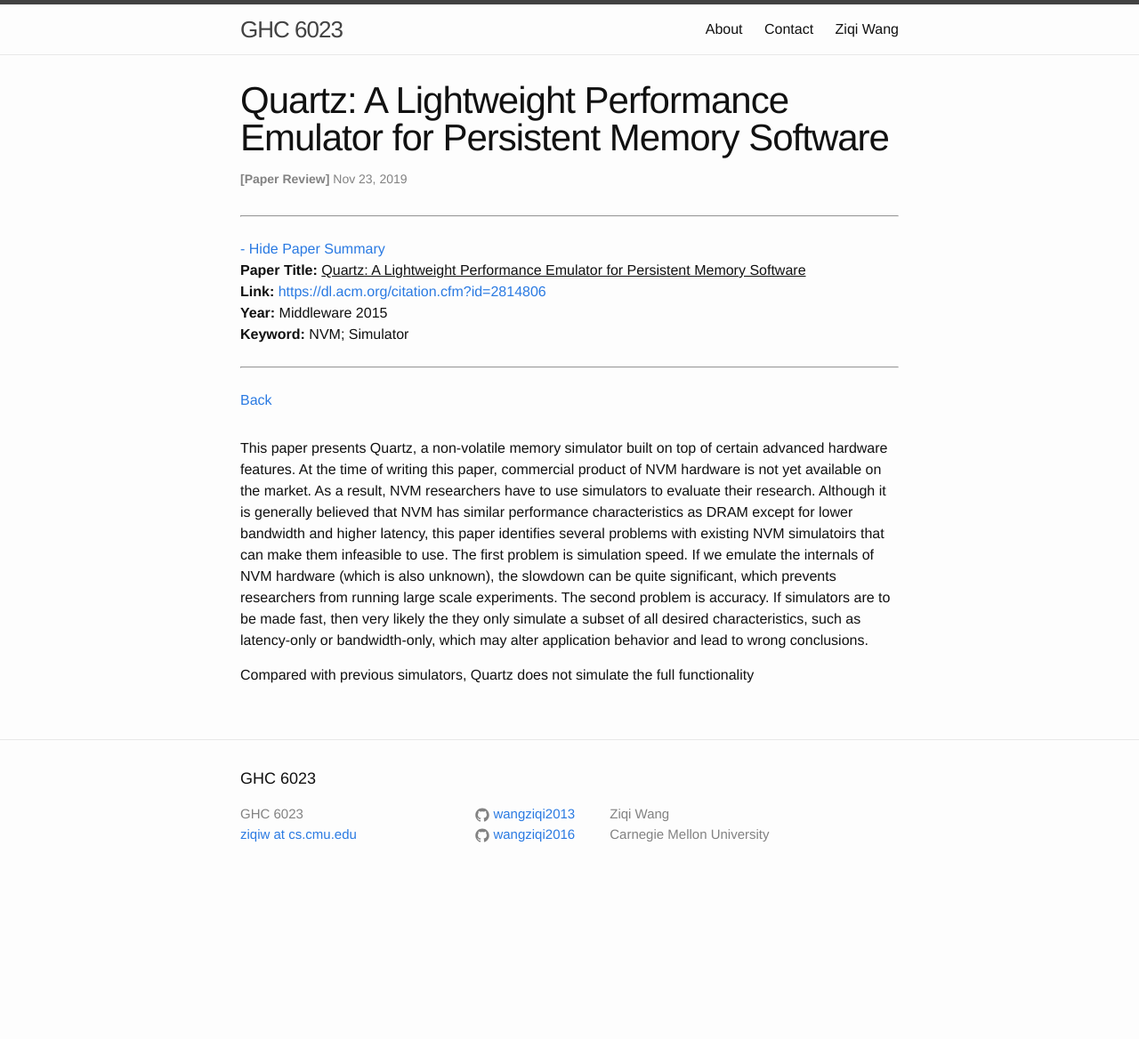
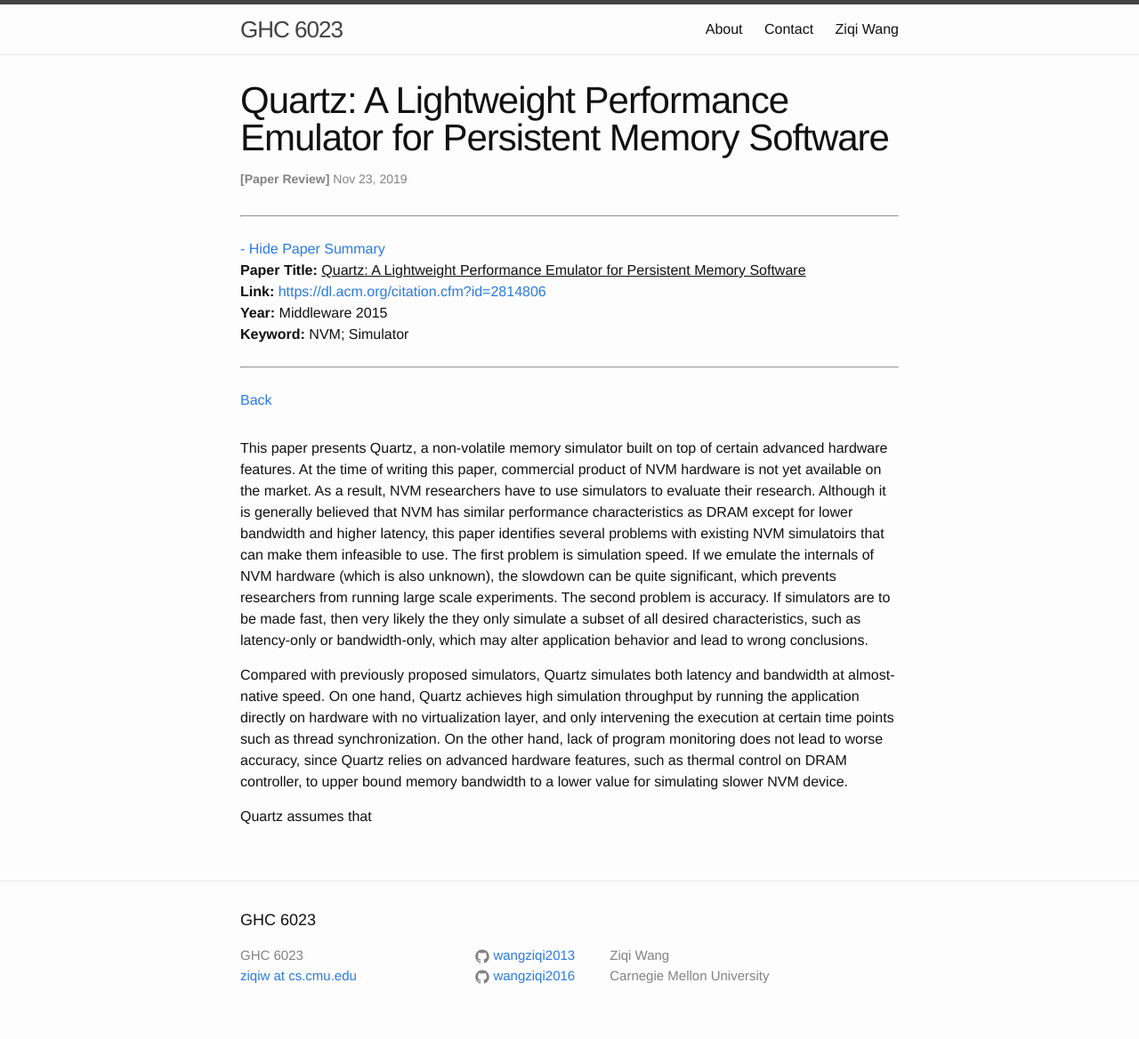
Before and after one commit to wangziqi2013/wangziqi2013.github.io, a Jekyll site: the page built from _posts/2019-11-23-quartz.markdown, in a window 1280 px wide. Shown: the whole page at 89% size. Built offline with Jekyll 4.4.1, drawn with Linux system fonts in a browser that asks for light colours; before the commit the page ends 1009 px from its top, so only the background shows below that.

Commit message:
Adding overview

```diff
--- a/_posts/2019-11-23-quartz.markdown
+++ b/_posts/2019-11-23-quartz.markdown
@@ -23,5 +23,10 @@ large scale experiments. The second problem is accuracy. If simulators are to be
 only simulate a subset of all desired characteristics, such as latency-only or bandwidth-only, which may alter application
 behavior and lead to wrong conclusions.
 
-Compared
-with previous simulators, Quartz does not simulate the full functionality
+Compared with previously proposed simulators, Quartz simulates both latency and bandwidth at almost-native speed. On one
+hand, Quartz achieves high simulation throughput by running the application directly on hardware with no virtualization
+layer, and only intervening the execution at certain time points such as thread synchronization. On the other hand,
+lack of program monitoring does not lead to worse accuracy, since Quartz relies on advanced hardware features, such as thermal
+control on DRAM controller, to upper bound memory bandwidth to a lower value for simulating slower NVM device.
+
+Quartz assumes that
```
